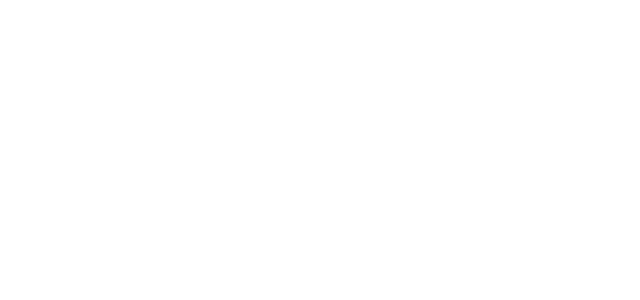
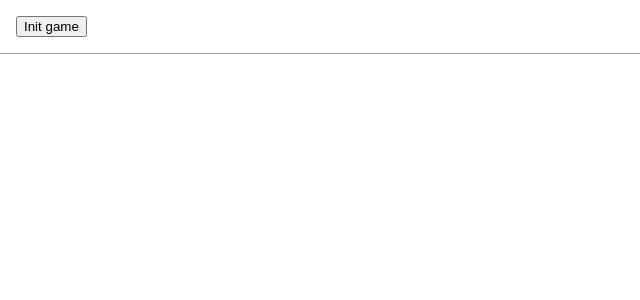
Before and after one commit to EreHuc/Tetra-Master-JS, a React (Create React App) app: page / in a window 1280 px wide. Shown: the top 300 px of the page, without its empty margins (0-640 px from the left). Built offline with nearby package versions, Linux system fonts and the light colour scheme.

Commit message:
✨ Add DebugBar to init the board

```diff
--- a/src/components/App/App.css
+++ b/src/components/App/App.css
@@ -1,3 +1,7 @@
+body {
+  margin: 0;
+}
+
 .App {
   text-align: center;
 }
--- a/src/components/App/App.tsx
+++ b/src/components/App/App.tsx
@@ -3,12 +3,16 @@
 
 import { configureStore } from "../../store";
 import Board from "../Board";
+import DebugBar from "../DebugBar";
 import "./App.css";
 
 const store = configureStore();
 
 export const App = () => (
   <Provider store={store}>
-    <Board />
+    <>
+      <DebugBar />
+      <Board />
+    </>
   </Provider>
 );
--- /dev/null
+++ b/src/components/DebugBar/DebugBar.container.ts
@@ -0,0 +1,16 @@
+import { connect } from "react-redux";
+
+import { initBoard } from "../../store";
+import { DebugBar } from "./DebugBar";
+
+// const mapStateToProps = (state, props) => ({});
+const mapDispatchToProps = {
+  startGame: () => initBoard(3, 3),
+};
+
+const enhance = connect(
+  null,
+  mapDispatchToProps,
+);
+
+export default enhance(DebugBar);
--- /dev/null
+++ b/src/components/DebugBar/DebugBar.css
@@ -0,0 +1,5 @@
+.debug-bar {
+  padding: 16px;
+  background: #fff;
+  border-bottom: 1px solid #9e9e9e;
+}
--- /dev/null
+++ b/src/components/DebugBar/DebugBar.tsx
@@ -0,0 +1,9 @@
+import * as React from "react";
+
+import "./DebugBar.css";
+
+export const DebugBar = ({ startGame }) => (
+  <div className="debug-bar">
+    <button onClick={startGame}>Init game</button>
+  </div>
+);
--- /dev/null
+++ b/src/components/DebugBar/index.ts
@@ -0,0 +1,2 @@
+export { default } from "./DebugBar.container";
+export * from "./DebugBar";
--- /dev/null
+++ b/src/store/board/index.ts
@@ -0,0 +1,2 @@
+export * from "./board.actions";
+export * from "./board.reducers";
--- a/src/store/index.ts
+++ b/src/store/index.ts
@@ -14,3 +14,4 @@
 }
 
 export * from "./reducer";
+export * from "./board";
```
